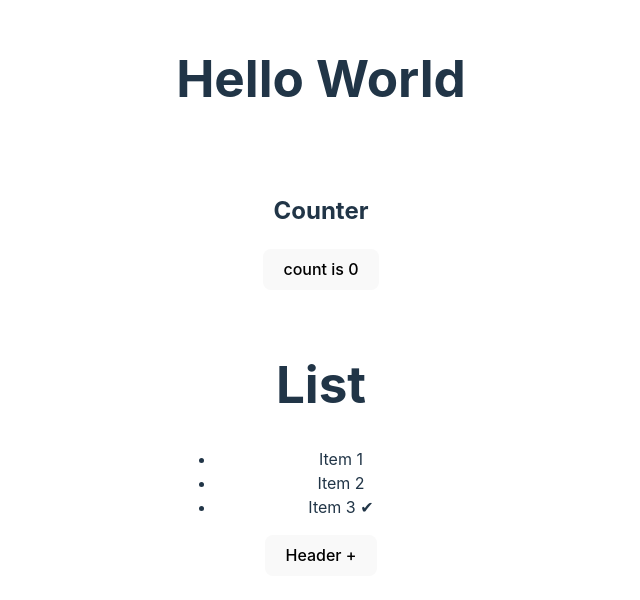
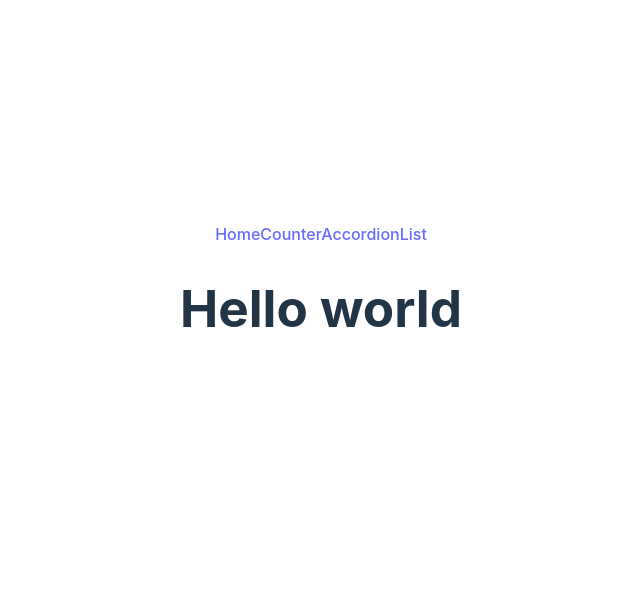
Before and after one commit to blardtony/Road-map-React, a React (Vite) app: page / in a window 1280 px wide. Shown: the part 104-704 px from the top of the page, without its empty margins (319-959 px from the left). Built offline with nearby package versions, Linux system fonts and the light colour scheme.

Commit message:
Router : Add RouterProvider in App

```diff
--- a/src/App.tsx
+++ b/src/App.tsx
@@ -1,17 +1,11 @@
 import './App.css'
-import Counter from "./components/Counter/Counter.tsx";
-import Welcome from "./components/Welcome/Welcome.tsx";
-import List from "./components/List/List.tsx";
-import Accordion from "./components/Accordion/Accordion.tsx";
+import {RouterProvider} from "react-router-dom";
+import {BrowserRouter} from "./components/BrowserRouter/BrowserRouter.tsx";
 
 function App() {
-  const welcomeMessage: string = 'Hello World';
   return (
     <>
-      <Welcome message={welcomeMessage} />
-      <Counter />
-      <List />
-      <Accordion />
+      <RouterProvider router={BrowserRouter}  />
     </>
   )
 }
```
